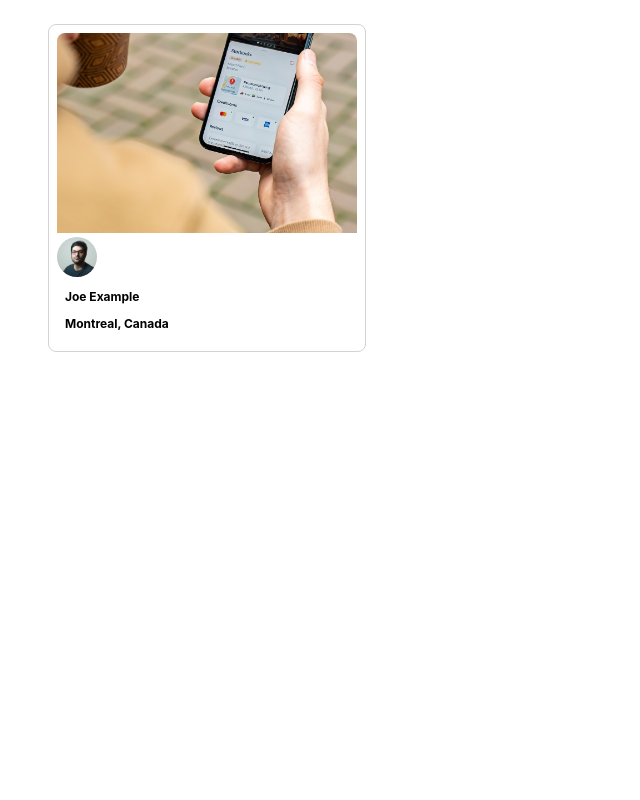
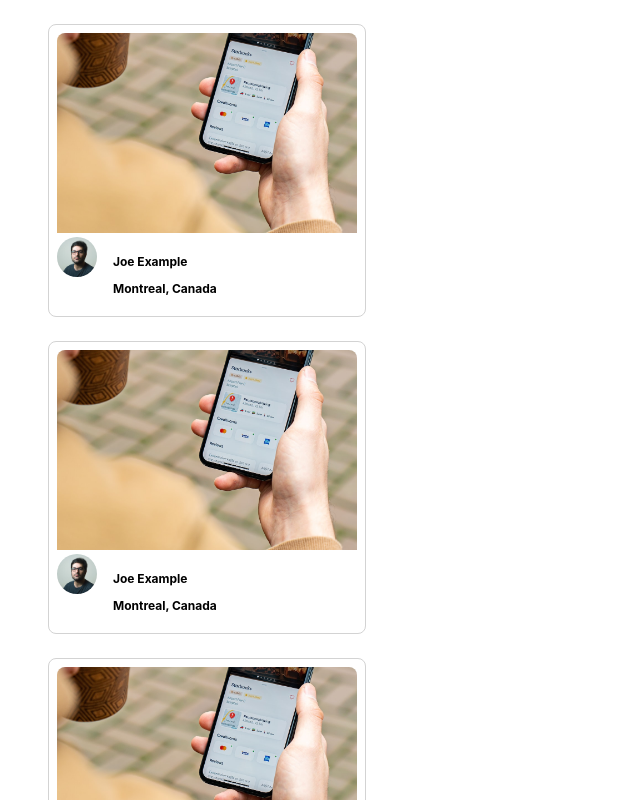
Before and after one commit to alyshajoy/PhotoLab, a React (Create React App) app in the folder frontend/: page / in a window 1280 px wide. Shown: the top 800 px of the page, without its empty margins (0-640 px from the left). Built offline with nearby package versions, Linux system fonts and the light colour scheme; the HTML template or start-up script is replaced by a standard one.

Commit message:
add helper function to App so that multiple photos can be displayed

```diff
--- a/frontend/src/App.jsx
+++ b/frontend/src/App.jsx
@@ -14,13 +14,24 @@ username: "Joe Example",
 profile: `${process.env.PUBLIC_URL}/profile-1.jpg`,
 };
 
+const createPhotoList = (numOfPhotos) => {
+  const photoArray = [...Array(numOfPhotos)].map((_, i) => ({
+    ...sampleDataForPhotoListItem,
+    id: `${i}`
+  }));
+
+  return photoArray.map((photo, index) => (
+    <PhotoListItem key={photo.id} photo={photo} />
+  ))
+}
+
 // Note: Rendering a single component to build components in isolation
 const App = () => {
 
 
   return (
     <div className="App">
-      <PhotoListItem photo={sampleDataForPhotoListItem}/>
+      {createPhotoList(100)}
     </div>
   );
 };
--- a/frontend/src/components/PhotoListItem.jsx
+++ b/frontend/src/components/PhotoListItem.jsx
@@ -17,7 +17,7 @@ const PhotoListItem = (props) => {
   return (
     <div className="photo-list__item">
       <img src={imageSource} className="photo-list__image"/>
-      <div className=".photo-list__user-details">
+      <div className="photo-list__user-details">
         <img src={profile} className="photo-list__user-profile"/>
         <div className="photo-list__user-info">
           <p>{username}</p>
```
